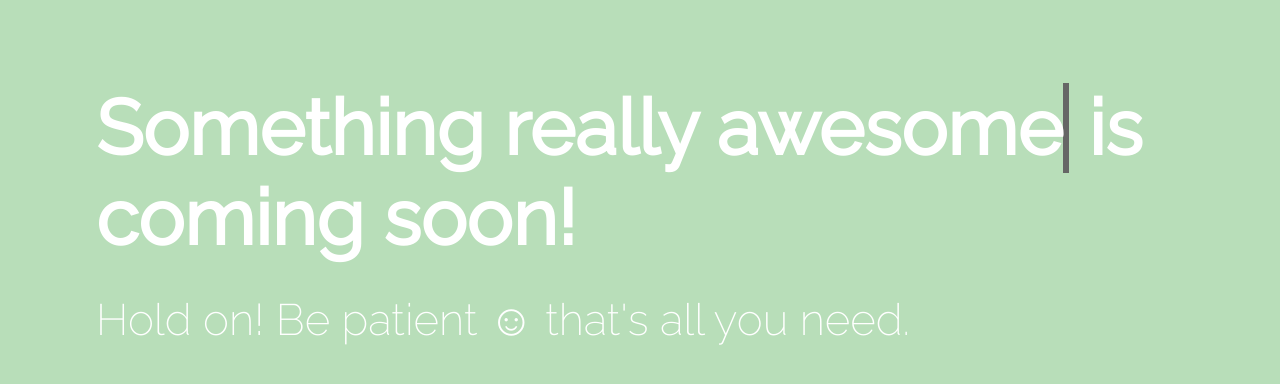
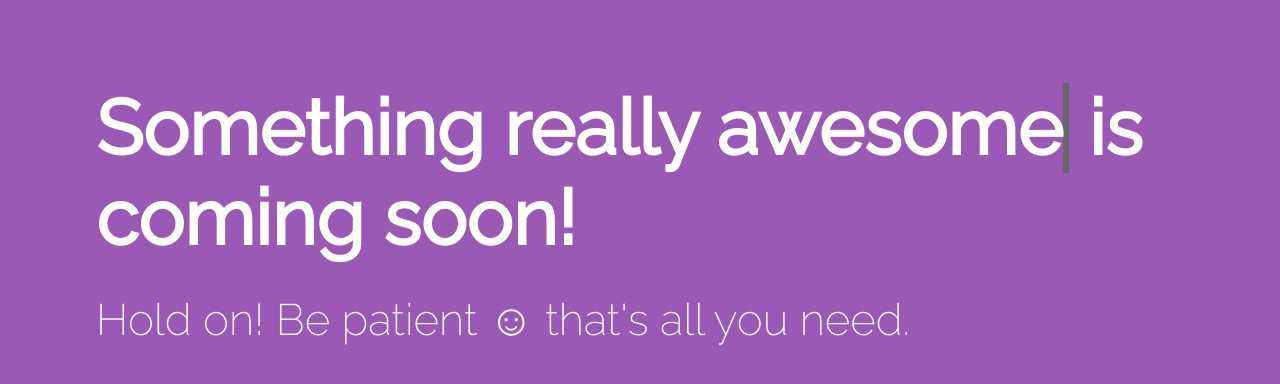
Before and after one commit to santiagovassoler/santiagovassoler.github.io, a plain HTML site: page index.html in a window 1280 px wide. Drawn offline with Linux system fonts and the light colour scheme.

Commit message:
Update index.html

```diff
--- a/index.html
+++ b/index.html
@@ -7,7 +7,7 @@ html,body {
   font-family: 'Raleway', sans-serif;
   padding: 1em 2em;
   font-size: 22px;
-  background-color: #b8deb9;
+  background-color: #9b59b6;
   color: #fff
 }
 
```
